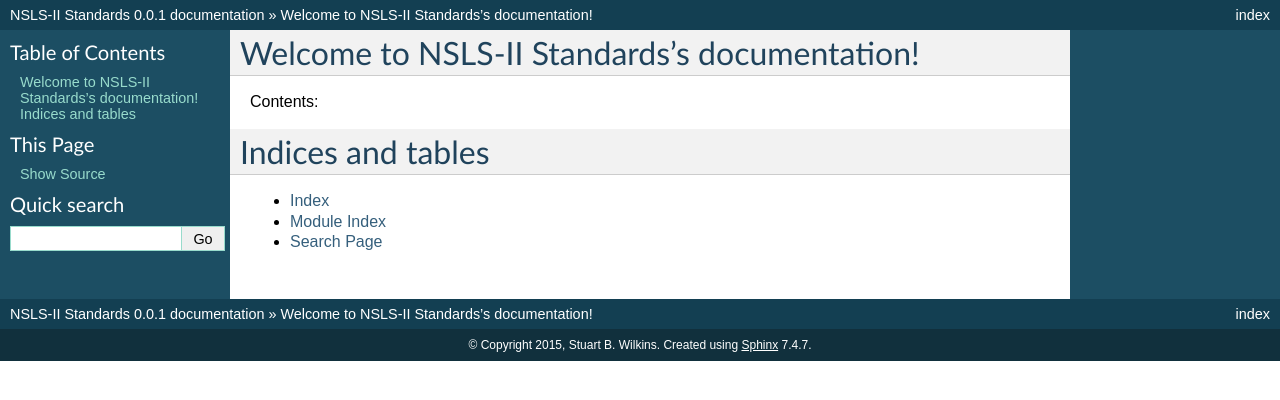
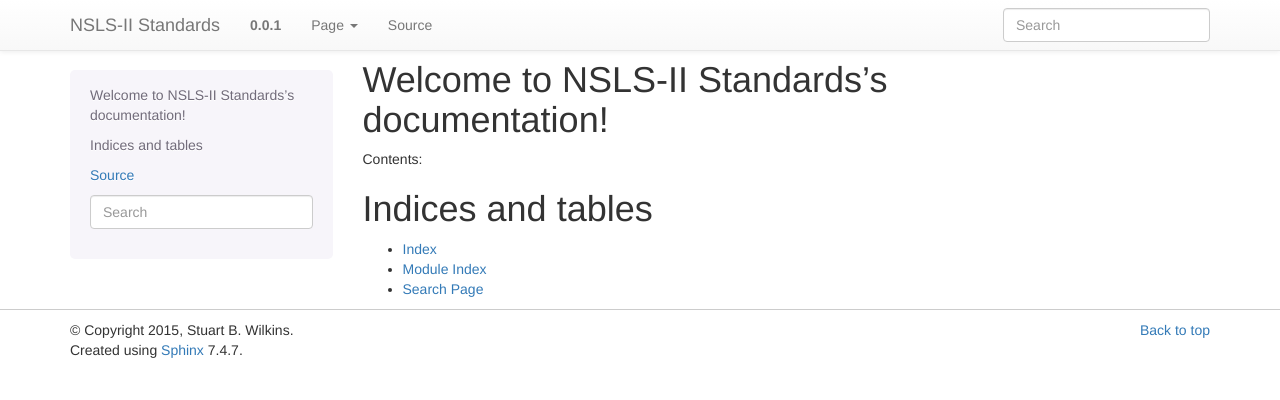
Before and after one commit to NSLS-II/docs, a Sphinx documentation site: the page built from source/index.rst, in a window 1280 px wide. Shown: the top 400 px of the page. Built offline with Sphinx 7.4.7, drawn with Linux system fonts in a browser that asks for light colours.

Commit message:
Added bootstrap

```diff
--- a/source/conf.py
+++ b/source/conf.py
@@ -19,6 +19,8 @@
 # add these directories to sys.path here. If the directory is relative to the
 # documentation root, use os.path.abspath to make it absolute, like shown here.
 #sys.path.insert(0, os.path.abspath('.'))
+
+import sphinx_bootstrap_theme
 
 # -- General configuration ------------------------------------------------
 
@@ -105,7 +107,7 @@
 
 # The theme to use for HTML and HTML Help pages.  See the documentation for
 # a list of builtin themes.
-html_theme = 'default'
+html_theme = 'bootstrap'
 
 # Theme options are theme-specific and customize the look and feel of a theme
 # further.  For a list of options available for each theme, see the
@@ -113,6 +115,7 @@
 #html_theme_options = {}
 
 # Add any paths that contain custom themes here, relative to this directory.
+html_theme_path = sphinx_bootstrap_theme.get_html_theme_path()
 #html_theme_path = []
 
 # The name for this set of Sphinx documents.  If None, it defaults to
```
